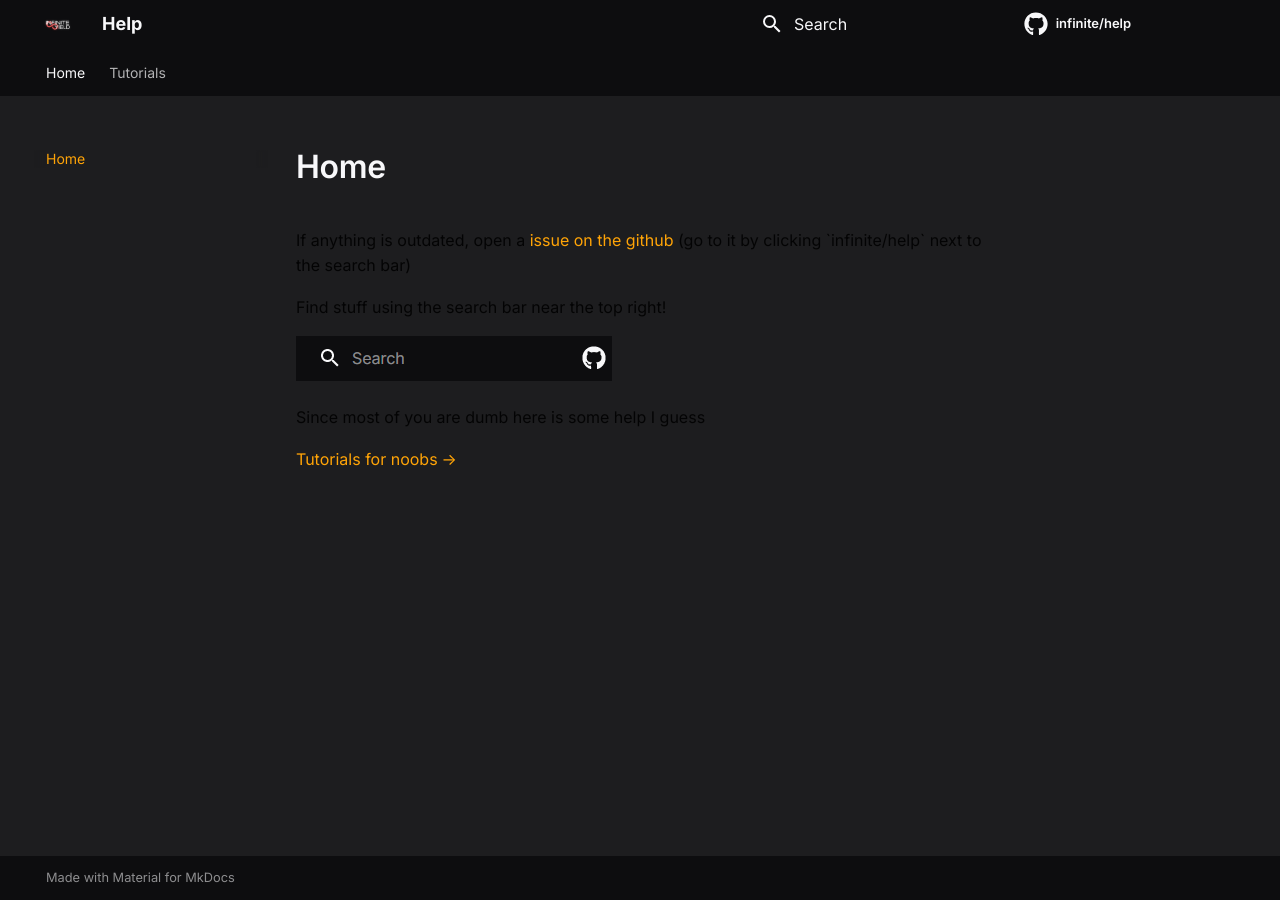
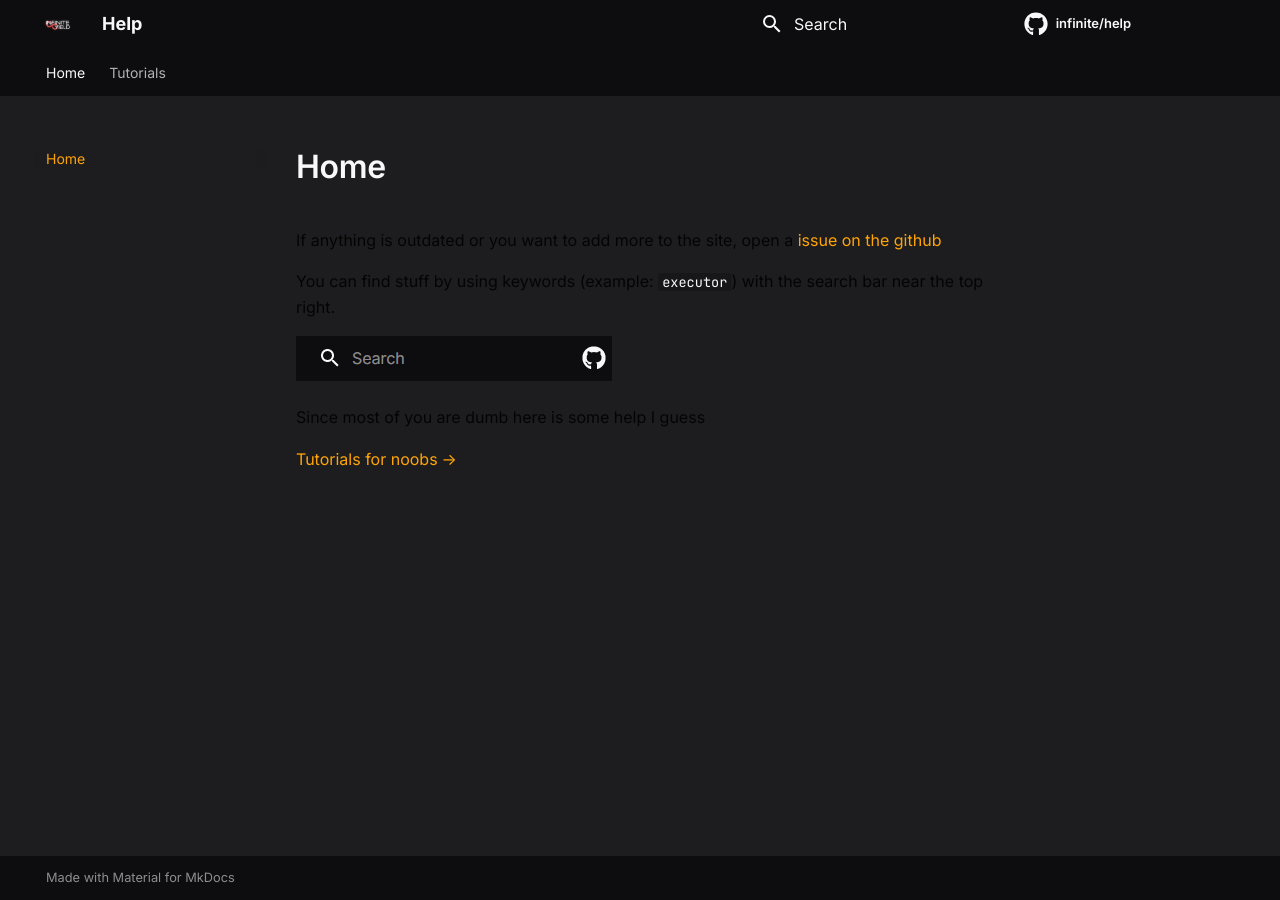
Before and after one commit to pamlib/iyt, an MkDocs documentation site: the page built from docs/index.md, in a window 1280 px wide. Built offline with MkDocs 1.6.1 and Material for MkDocs 9.7.7, drawn with Linux system fonts in a browser that asks for light colours; comment, search, counter and statistics services are not loaded.

Commit message:
Update index.md

```diff
--- a/docs/index.md
+++ b/docs/index.md
@@ -14,9 +14,9 @@ a.arrow-link:hover::after {
 }
 </style>
 
-<p>If anything is outdated, open a <a href="https://github.com/infyiff/help/issues">issue on the github</a> (go to it by clicking `infinite/help` next to the search bar)</p>
+<p>If anything is outdated or you want to add more to the site, open a <a href="https://github.com/infyiff/help/issues">issue on the github</a></p>
 
-Find stuff using the search bar near the top right!
+You can find stuff by using keywords (example: `executor`) with the search bar near the top right.
 
 <img src="assets/search.png" alt="search bar">
 
```
